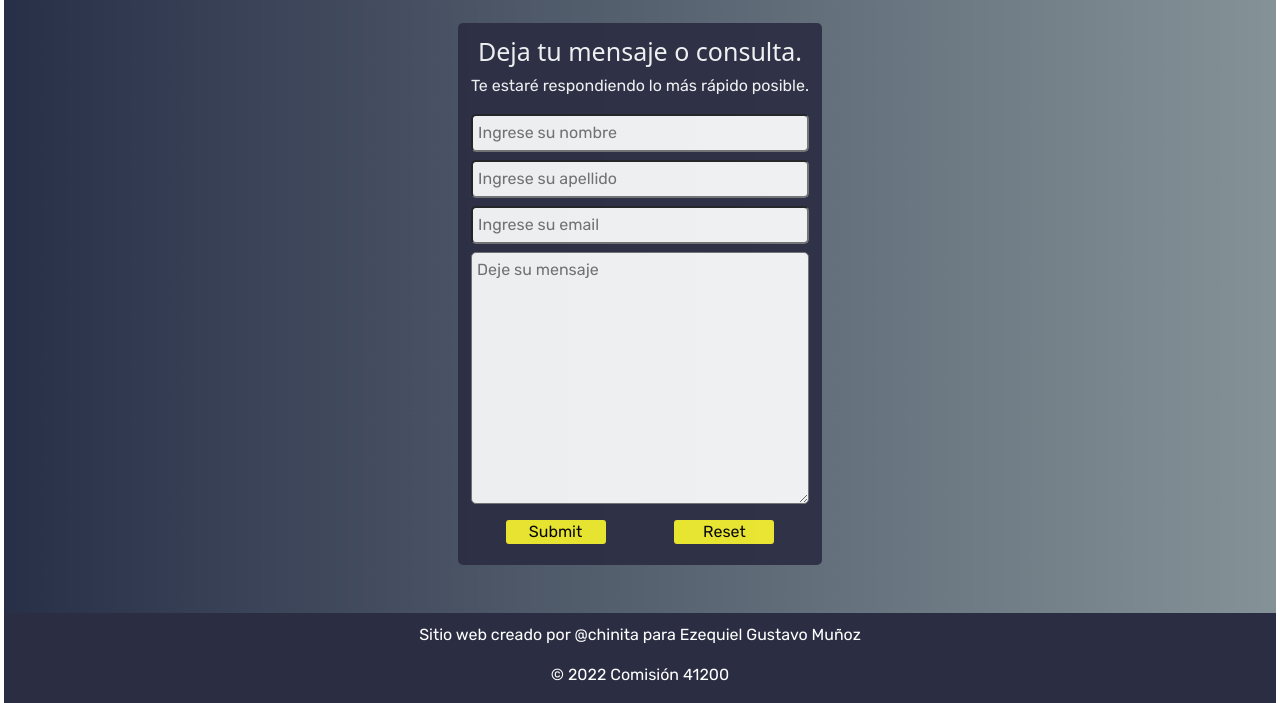
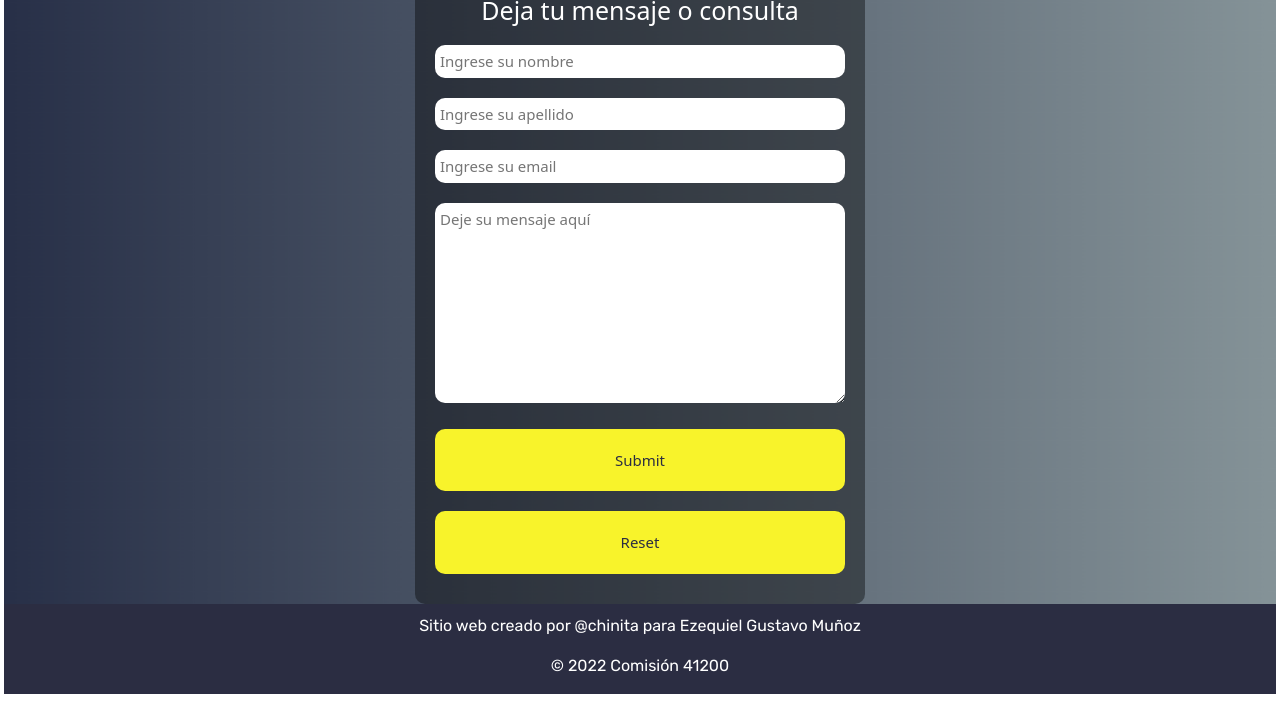
Before and after one commit to rochipatrone/proyecto-final-desarrollo-web, a website: page paginas/contacto.html in a window 1280 px wide. Shown: the part 129-832 px from the top of the page. Drawn offline with nearby package versions, Linux system fonts and the light colour scheme.

Commit message:
nuevo formulario de contacto

```diff
--- a/paginas/contacto.html
+++ b/paginas/contacto.html
@@ -53,22 +53,19 @@
 
     <h1 class="tituloPaginas">Contacto</h1>
 
-    <form name="contacto" method="post" class="seccionFormulario pt-5 pb-5 fondoPaginas" data-netlify="true">
-        <div class="contenedorFormulario">
-            <h2 class="tituloFormulario">Deja tu mensaje o consulta.</h2>
-            <p>Te estaré respondiendo lo más rápido posible.</p>
-            <input type="text" class="campo" name="name" placeholder="Ingrese su nombre">
-            <input type="text" class="campo" name="name" placeholder="Ingrese su apellido">
-            <input type="email" class="campo" name="mail" placeholder="Ingrese su email">
-            <textarea class="campo" name="message" id="" cols="30" rows="10" placeholder="Deje su mensaje"></textarea>
-            <div class="contenedorBotones pt-2 pb-2">
-                <input type="submit" class="boton">
-                <input type="reset" class="boton">
-<!--                 <button class="boton">Enviar</button>
-                <button class="boton">Borrar todo</button> -->
-            </div>
-        </div>
-    </form>
+
+
+    <section class="seccionFormulario fondoPaginas">
+        <form>
+            <h2 class="tituloFormulario">Deja tu mensaje o consulta</h2>
+            <input type="text" name="nombre" placeholder="Ingrese su nombre">
+            <input type="text" name="apellido" placeholder="Ingrese su apellido">
+            <input type="email" name="mail" placeholder="Ingrese su email">
+            <textarea name="mensaje" id="" cols="30" rows="10" placeholder="Deje su mensaje aquí"></textarea>
+            <input type="submit" class="boton">
+            <input type="reset" class="boton">
+        </form>
+    </section>
 
 
 
--- a/scss/_contacto.scss
+++ b/scss/_contacto.scss
@@ -1,42 +1,40 @@
-.seccionFormulario {
-    display: grid;
-    justify-items: center;
+form {
+    width: 450px;
+    margin: auto;
+    background: rgba(0, 0, 0, 0.4);
+    padding: 10px 20px;
+    box-sizing: border-box;
+    padding-top: 20px;
+    border-radius: 10px;
 
-    .contenedorFormulario {
-        display: flex;
-        flex-direction: column;
-        border: 3px solid $azul;
-        width: auto;
-        padding: 10px;
+    .tituloFormulario {
+        color: $blanco;
         text-align: center;
-        background-color: $azul;
-        color: $blanco;
-        border-radius: 5px;
-        opacity: 0.9;
-
-        .tituloFormulario {
-            font-size: 25px;
-        }
-
-        .campo {
-            padding: 5px;
-            margin-bottom: 8px;
-            border-radius: 5px;
-            font-family: $tipografiaTextos;
-            width: auto;
-        }
+        font-size: 25px;
+        margin: 0;
+        padding-bottom: 20px;
     }
 
-    .contenedorBotones {
-        display: flex;
-        justify-content: space-around;
+    input, textarea {
+        width: 100%;
+        margin-bottom: 20px;
+        padding: 5px;
+        box-sizing: border-box;
+        font-size: 15px;
+        border: none;
+        border-radius: 10px;
+    }
 
-        .boton {
-            width: 100px;
-            border: none;
-            background-color: $amarillo;
-            border-radius: 3px;
-            font-family: $tipografiaTextos;
-        }
+    textarea {
+        min-height: 100px;
+        max-height: 200px;
+        min-width: 100%;
+        font-size: 15px;
+    }
+
+    .boton {
+        background-color: $amarillo;
+        color: $azul;
+        padding: 20px;
     }
 }
```
Also changed, not shown: css/style.css.
